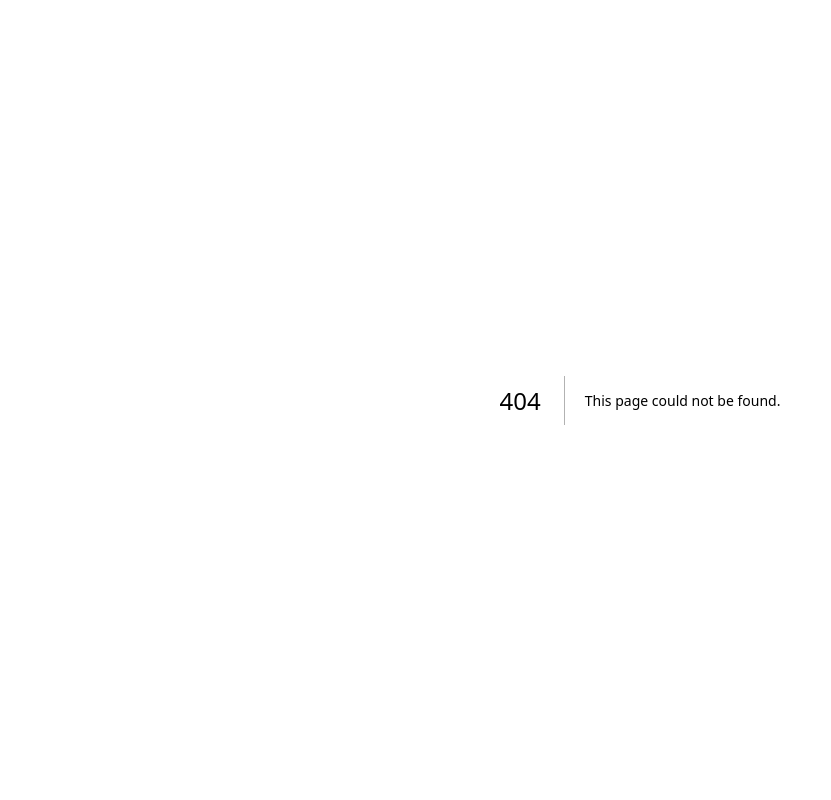
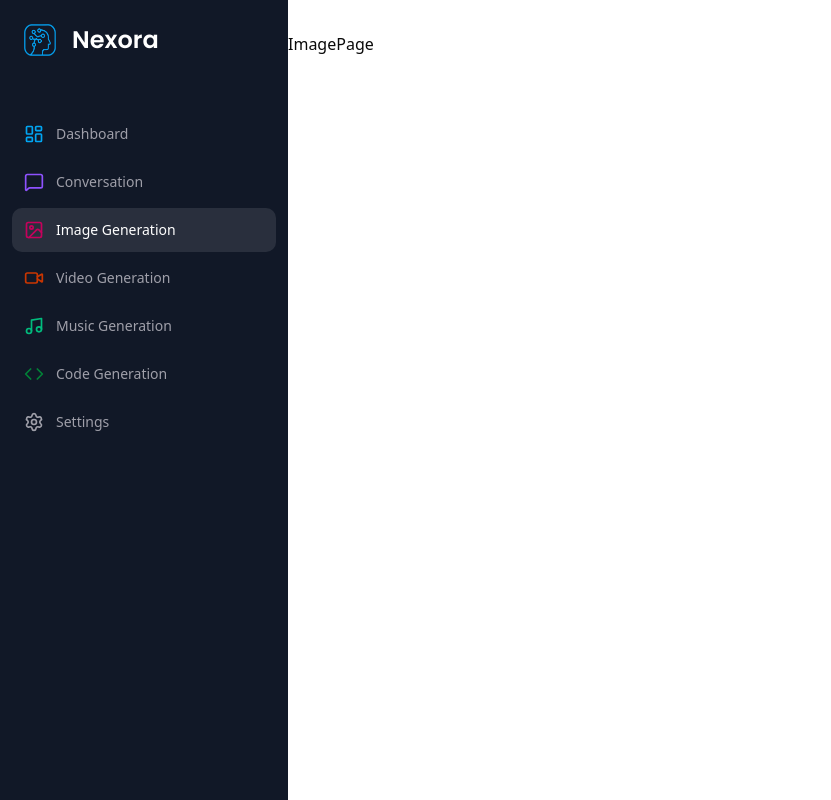
Before and after one commit to OraonShivam21/nexora_saas_app, a Next.js app: page /image in a window 1280 px wide. Before the commit this address had no page. Shown: the whole page, without its empty margins (0-831 px from the left). Built offline with nearby package versions, Linux system fonts and the light colour scheme.

Commit message:
initialized page file

```diff
--- /dev/null
+++ b/app/(dashboard)/(routes)/code/page.tsx
@@ -0,0 +1,5 @@
+const CodePage = () => {
+  return <div>CodePage</div>;
+};
+
+export default CodePage;
--- /dev/null
+++ b/app/(dashboard)/(routes)/conversation/page.tsx
@@ -0,0 +1,5 @@
+const ConversationPage = () => {
+  return <div>ConversationPage</div>;
+};
+
+export default ConversationPage;
--- /dev/null
+++ b/app/(dashboard)/(routes)/image/page.tsx
@@ -0,0 +1,5 @@
+const ImagePage = () => {
+  return <div>ImagePage</div>;
+};
+
+export default ImagePage;
--- /dev/null
+++ b/app/(dashboard)/(routes)/music/page.tsx
@@ -0,0 +1,5 @@
+const MusicPage = () => {
+  return <div>MusicPage</div>;
+};
+
+export default MusicPage;
--- /dev/null
+++ b/app/(dashboard)/(routes)/settings/page.tsx
@@ -0,0 +1,5 @@
+const SettingsPage = () => {
+  return <div>SettingsPage</div>;
+};
+
+export default SettingsPage;
--- /dev/null
+++ b/app/(dashboard)/(routes)/video/page.tsx
@@ -0,0 +1,5 @@
+const VideoPage = () => {
+  return <div>VideoPage</div>;
+};
+
+export default VideoPage;
```
